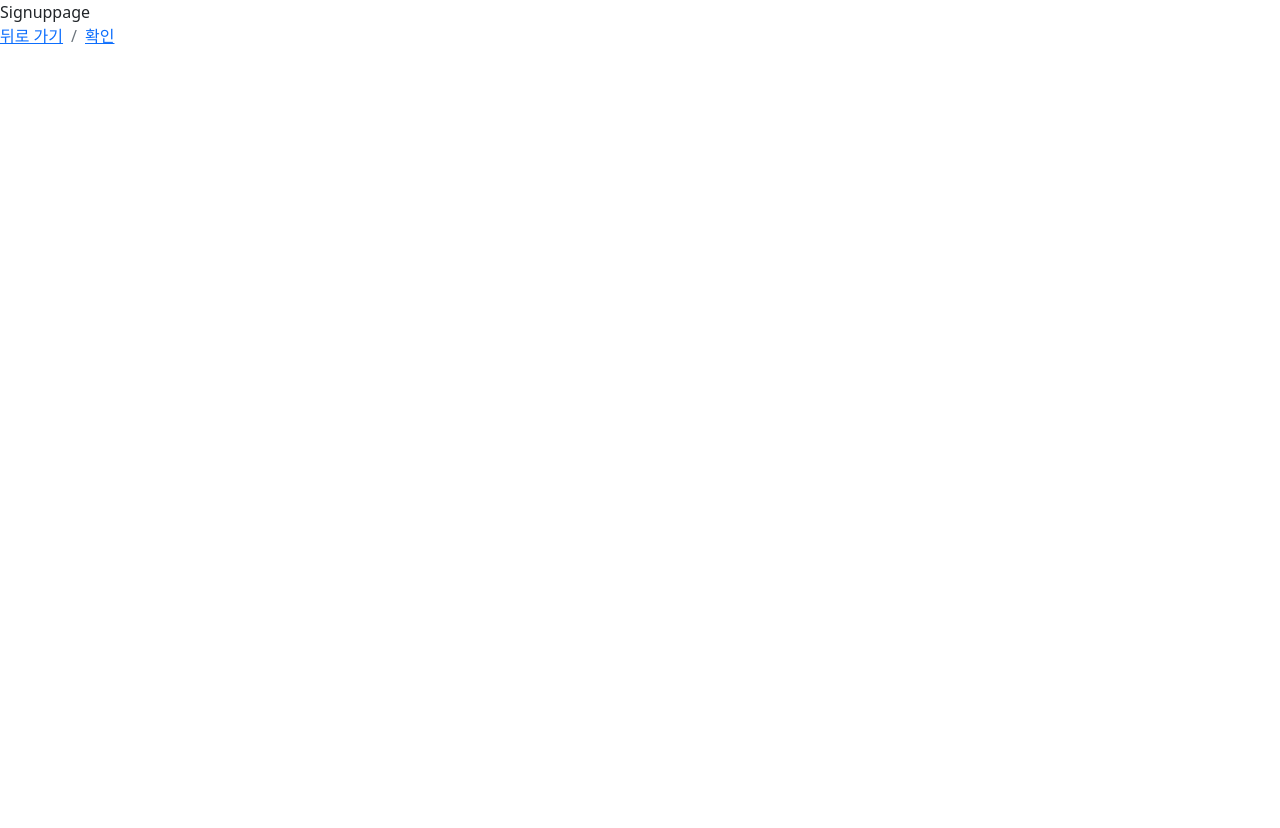
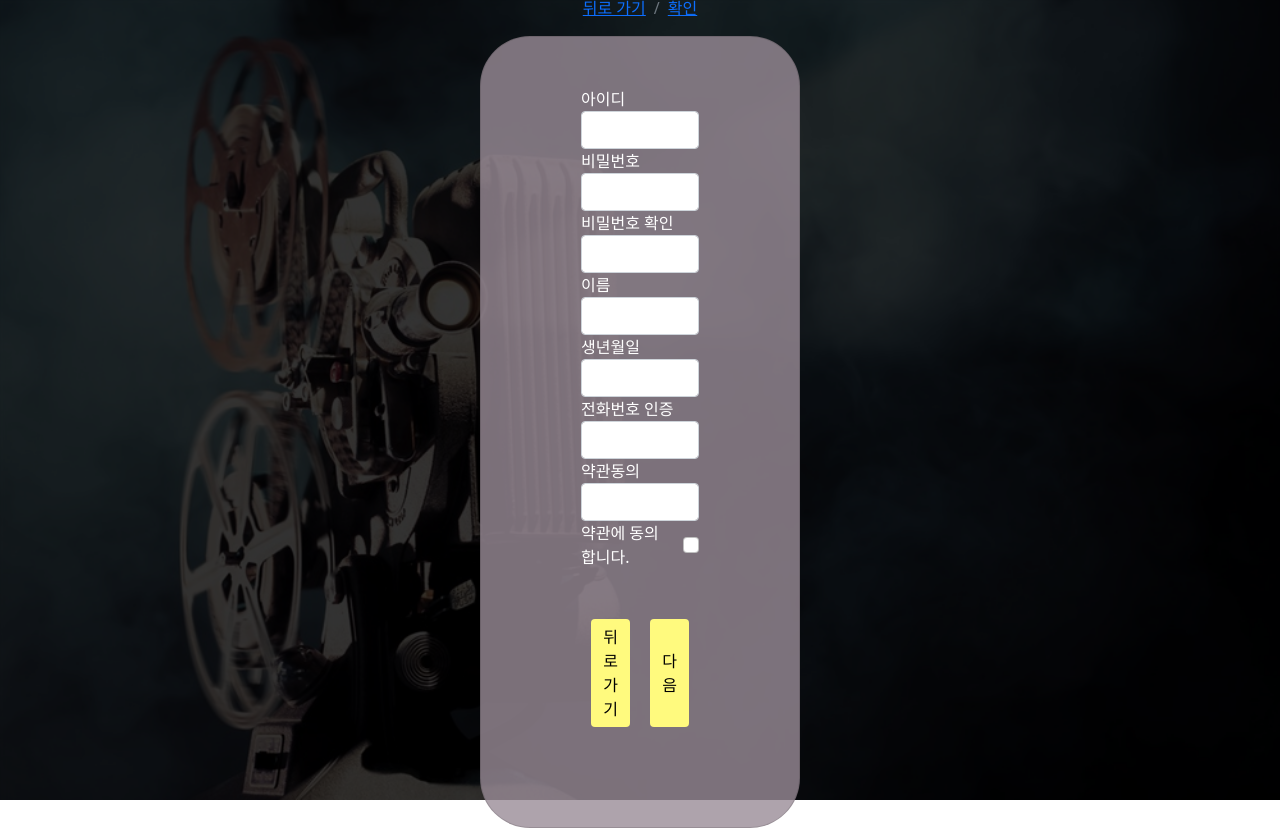
Before and after one commit to I-m-Codefix/IMCF_front, a React (Create React App) app: page /signup in a window 1280 px wide. Before the commit the page ends 800 px from the top, so only its background shows below. Built offline with nearby package versions, Linux system fonts and the light colour scheme.

Commit message:
Update : signupPage CSS

```diff
--- a/src/components/buttoncomponent.js
+++ b/src/components/buttoncomponent.js
@@ -7,10 +7,14 @@ const divStyle = {
     padding: "0 10px"
 }
 
+const btnStyle = {
+    color: "black"
+}
+
 export default function ButtonComponent({ props}) {
     return (
         <div style={divStyle}>
-            <Button> {props} </Button>
+            <Button style={btnStyle}> {props} </Button>
         </div>
     );
 }
--- a/src/pages/loginpage.js
+++ b/src/pages/loginpage.js
@@ -18,7 +18,8 @@ const cardStyle = {
     justifyContent: "center",
     width: "25%",
     padding: "50px",
-    backgroundColor: "rgba(171, 171, 171, 0.5)",
+    background: "rgba(154, 140, 152, 0.8)",
+    borderRadius: "50px",
 };
 
 const rowStyle = {
@@ -27,6 +28,14 @@ const rowStyle = {
     flexDirection: "row",
     justifyContent: "space-around",
     padding: "10px 0",
+}
+
+const colStyle = {
+    display: "flex",
+    width: "100%",
+    flexDirection: "column",
+    justifyContent: "space-around",
+    padding: "10px 25%",
 }
 
 const inputboxStyle = {
@@ -46,7 +55,7 @@ const buttonboxStyle = {
 const overlayStyle = {
     width: "100%",
     height: "100%",
-    background: "rgba(0, 0, 0, 0.75)",
+    background: "rgba(0, 0, 0, 0.8)",
 }
 
 const wrapperStyle = {
@@ -72,7 +81,7 @@ function Loginpage() {
                     Loginpage
                     <Breadcrumb>
                         <Breadcrumb.Item href="/main">메인페이지</Breadcrumb.Item>
-                        <Breadcrumb.Item href="/signuppage">회원가입</Breadcrumb.Item>
+                        <Breadcrumb.Item href="/signup">회원가입</Breadcrumb.Item>
                         <Breadcrumb.Item active>카카오로그인</Breadcrumb.Item>
                     </Breadcrumb>
                     <Card style={cardStyle}>
@@ -85,7 +94,7 @@ function Loginpage() {
                                 <ButtonComponent props="로그인" /><br/>
                             </div>
                         </div>
-                        <div style={rowStyle}>
+                        <div style={colStyle}>
                             <ButtonComponent props="회원가입" /><br/>
                             <ButtonComponent props="카카오로그인" />
                         </div>
--- a/src/pages/signuppage.js
+++ b/src/pages/signuppage.js
@@ -1,13 +1,106 @@
-import { Breadcrumb } from "react-bootstrap";
+import { Breadcrumb, Card, Form } from "react-bootstrap";
+import ButtonComponent from "../components/buttoncomponent";
+import InputGroupComponent from "../components/inputgroupcomponent";
+import bg from "../assets/image/bg1.jpg";
+
+const bgStyle = {
+    width: "100%",
+    height: "100%",
+    backgroundImage: `url(${bg})`,
+    backgroundSize: "cover",
+};
+
+const cardStyle = {
+    display: "flex",
+    flexDirection: "column",
+    alignItems: "center",
+    justifyContent: "center",
+    width: "25%",
+    padding: "50px",
+    background: "rgba(154, 140, 152, 0.8)",
+    borderRadius: "50px",
+};
+
+const overlayStyle = {
+    width: "100%",
+    height: "100%",
+    background: "rgba(0, 0, 0, 0.8)",
+}
+
+const wrapperStyle = {
+    display: "flex",
+    flexDirection: "column",
+    alignItems: "center",
+    justifyContent: "center",
+    width: "100%",
+    height: "100%",
+}
+
+const inputwrapper = {
+    display: "flex",
+    flexDirection: "column",
+    justifyContent: "center",
+    width: "100%",
+    padding: "0 50px"
+}
+
+const buttonwrapper = {
+    display: "flex",
+    flexDirection: "row",
+    justifyContent: "center",
+    width: "100%",
+    padding: "50px"
+}
+
+const labelStyle = {
+    color: "white",
+    padding: "0 10px 0 0"
+}
+
+const checkStyle = {
+    display: "flex",
+    alignItems: "center",
+    justifyContent: "flex-end",
+}
 
 function Signuppage() {
     return (
-        <div>
-            Signuppage
-            <Breadcrumb>
-                <Breadcrumb.Item href="/">뒤로 가기</Breadcrumb.Item>
-                <Breadcrumb.Item href="/">확인</Breadcrumb.Item>
-            </Breadcrumb>
+        <div style={bgStyle}>
+            <div style={overlayStyle}>
+                <div style={wrapperStyle}>
+                    Signuppage
+                    <Breadcrumb>
+                        <Breadcrumb.Item href="/">뒤로 가기</Breadcrumb.Item>
+                        <Breadcrumb.Item href="/">확인</Breadcrumb.Item>
+                    </Breadcrumb>
+                    <Card style={cardStyle}>
+                        <div style={inputwrapper}>
+                            <label style={labelStyle}>아이디</label>
+                            <InputGroupComponent />
+                            <label style={labelStyle}>비밀번호</label>
+                            <InputGroupComponent />
+                            <label style={labelStyle}>비밀번호 확인</label>
+                            <InputGroupComponent />
+                            <label style={labelStyle}>이름</label>
+                            <InputGroupComponent />
+                            <label style={labelStyle}>생년월일</label>
+                            <InputGroupComponent />
+                            <label style={labelStyle}>전화번호 인증</label>
+                            <InputGroupComponent />
+                            <label style={labelStyle}>약관동의</label>
+                            <InputGroupComponent />
+                            <div style={checkStyle}>
+                                <Form.Check.Label style={labelStyle}>약관에 동의합니다.</Form.Check.Label>
+                                <Form.Check />
+                            </div>
+                        </div>
+                        <div style={buttonwrapper}>
+                            <ButtonComponent props="뒤로가기" />
+                            <ButtonComponent props="다음" />
+                        </div>
+                    </Card>
+                </div>
+            </div>
         </div>
     );
 }
```
